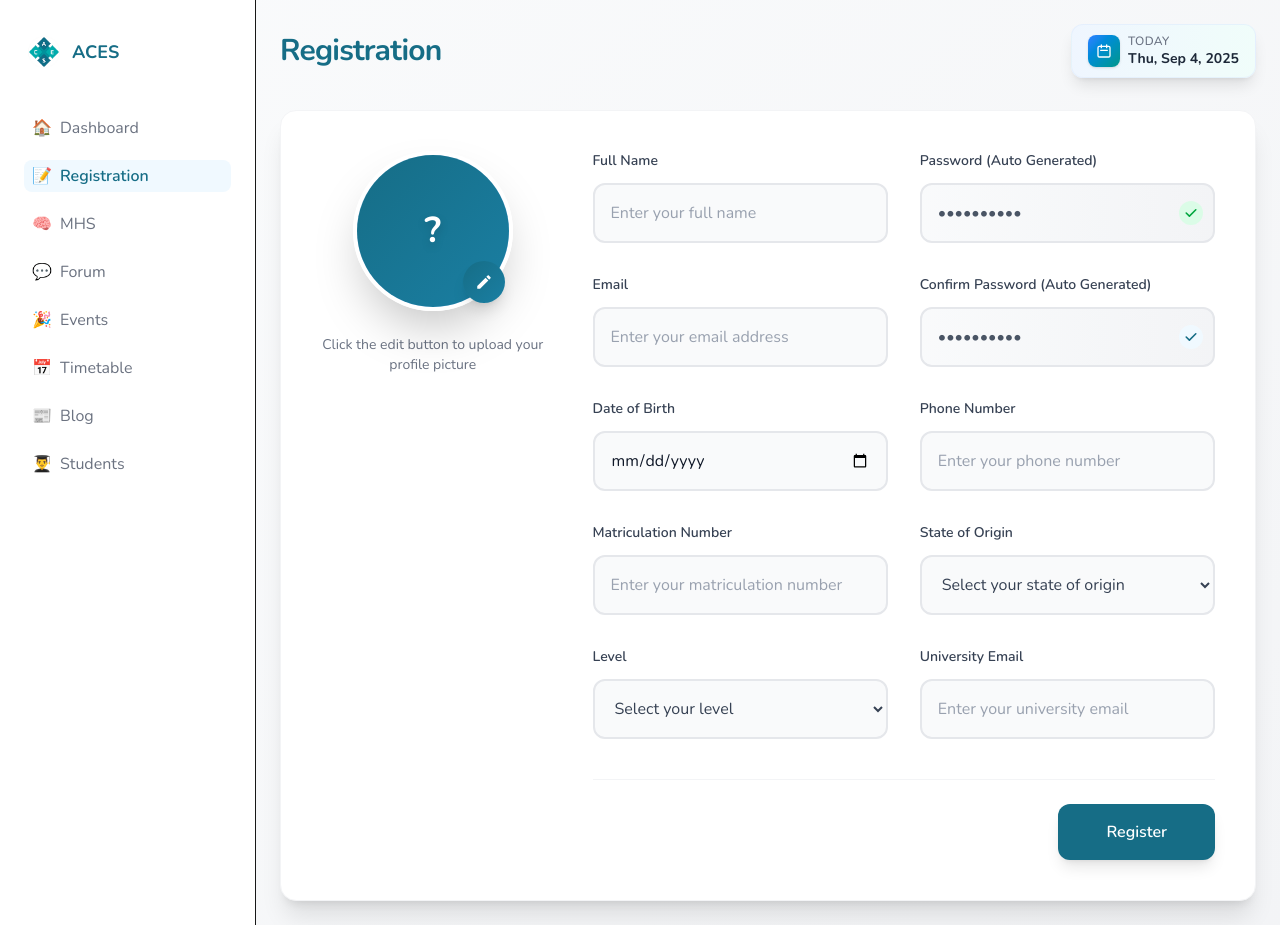
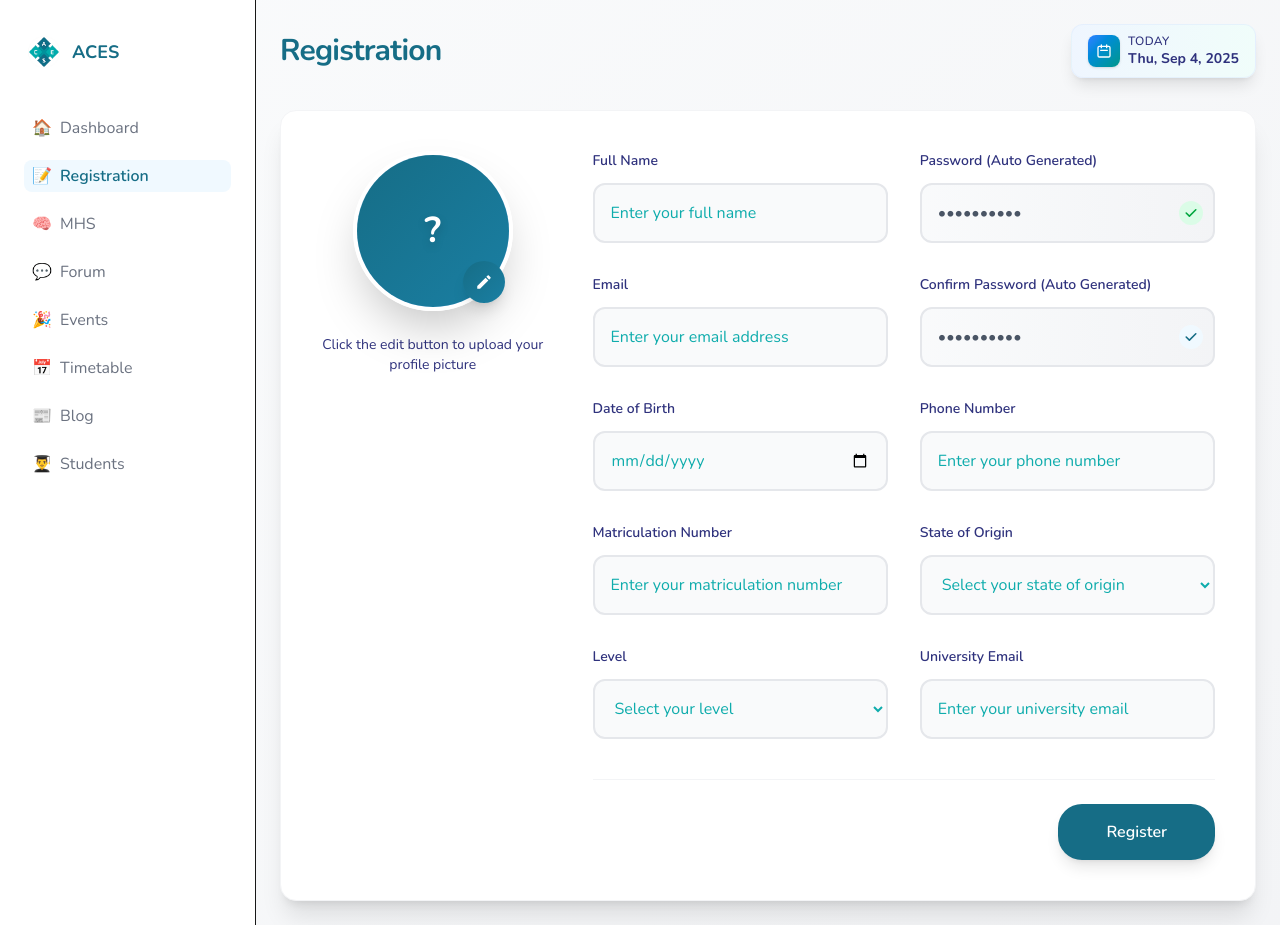
Before and after one commit to acesuniben/Nexus_website, a Next.js app in the folder aces-dashboard/: page /dashboard/registration in a window 1280 px wide. Built offline with nearby package versions, Linux system fonts and the light colour scheme.

Commit message:
finished registration

```diff
--- a/aces-dashboard/src/app/dashboard/registration/page.tsx
+++ b/aces-dashboard/src/app/dashboard/registration/page.tsx
@@ -159,6 +159,28 @@ export default function Registration() {
 
   return (
     <div className="min-h-screen bg-gradient-to-br from-gray-50 to-gray-100 p-4 lg:p-6">
+      <style
+        dangerouslySetInnerHTML={{
+          __html: `
+          input::placeholder,
+          textarea::placeholder {
+            color: #0FACAC !important;
+          }
+          input::-webkit-input-placeholder,
+          textarea::-webkit-input-placeholder {
+            color: #0FACAC !important;
+          }
+          input::-moz-placeholder,
+          textarea::-moz-placeholder {
+            color: #0FACAC !important;
+          }
+          input:-ms-input-placeholder,
+          textarea:-ms-input-placeholder {
+            color: #0FACAC !important;
+          }
+        `,
+        }}
+      />
       <div className="max-w-7xl mx-auto">
         {/* Header */}
         <div className="flex justify-between items-center mb-6 lg:mb-8">
@@ -185,10 +207,13 @@ export default function Registration() {
               </svg>
             </div>
             <div className="flex flex-col">
-              <span className="text-xs font-medium text-gray-500 uppercase tracking-wide">
+              <span
+                className="text-xs font-medium uppercase tracking-wide"
+                style={{ color: "#2F327D" }}
+              >
                 Today
               </span>
-              <span className="text-sm font-bold text-gray-800">
+              <span className="text-sm font-bold" style={{ color: "#2F327D" }}>
                 {new Date().toLocaleDateString("en-US", {
                   weekday: "short",
                   day: "numeric",
@@ -307,7 +332,10 @@ export default function Registration() {
                   className="hidden"
                 />
               </div>
-              <p className="text-sm text-gray-500 text-center max-w-xs">
+              <p
+                className="text-sm text-center max-w-xs"
+                style={{ color: "#2F327D" }}
+              >
                 Click the edit button to upload your profile picture
               </p>
             </div>
@@ -318,9 +346,12 @@ export default function Registration() {
                 {/* Full Name */}
                 <div className="group">
                   <label
-                    className="block text-sm font-semibold text-gray-700 mb-3 group-focus-within:transition-colors"
+                    className="block text-sm font-semibold mb-3 group-focus-within:transition-colors"
                     style={
-                      { "--focus-color": "#166D86" } as React.CSSProperties
+                      {
+                        color: "#2F327D",
+                        "--focus-color": "#166D86",
+                      } as React.CSSProperties
                     }
                   >
                     Full Name
@@ -330,14 +361,16 @@ export default function Registration() {
                     name="fullName"
                     value={formData.fullName}
                     onChange={handleInputChange}
-                    className="w-full px-4 py-4 border-2 border-gray-200 rounded-xl bg-gray-50 focus:bg-white focus:outline-none focus:ring-4 focus:border-transparent transition-all duration-200 placeholder-gray-400 text-gray-900"
+                    className="w-full px-4 py-4 border-2 border-gray-200 rounded-xl bg-gray-50 focus:bg-white focus:outline-none focus:ring-4 focus:border-transparent transition-all duration-200"
                     style={
                       {
-                        "--tw-ring-color": "#166D86",
+                        "--tw-ring-color": "#0FACAC",
+                        color: "#0FACAC",
+                        "--placeholder-color": "#0FACAC",
                       } as React.CSSProperties
                     }
                     onFocus={(e) => {
-                      e.target.style.borderColor = "#166D86";
+                      e.target.style.borderColor = "#0FACAC";
                       e.target.style.boxShadow =
                         "0 0 0 4px rgba(22, 109, 134, 0.1)";
                     }}
@@ -352,7 +385,10 @@ export default function Registration() {
 
                 {/* Password (Auto Generated) */}
                 <div className="group">
-                  <label className="block text-sm font-semibold text-gray-700 mb-3">
+                  <label
+                    className="block text-sm font-semibold mb-3"
+                    style={{ color: "#2F327D" }}
+                  >
                     Password (Auto Generated)
                   </label>
                   <div className="relative">
@@ -383,7 +419,10 @@ export default function Registration() {
 
                 {/* Email */}
                 <div className="group">
-                  <label className="block text-sm font-semibold text-gray-700 mb-3 group-focus-within:transition-colors">
+                  <label
+                    className="block text-sm font-semibold mb-3 group-focus-within:transition-colors"
+                    style={{ color: "#2F327D" }}
+                  >
                     Email
                   </label>
                   <input
@@ -391,11 +430,16 @@ export default function Registration() {
                     name="email"
                     value={formData.email}
                     onChange={handleInputChange}
-                    className="w-full px-4 py-4 border-2 border-gray-200 rounded-xl bg-gray-50 focus:bg-white focus:outline-none transition-all duration-200 placeholder-gray-400 text-gray-900"
+                    className="w-full px-4 py-4 border-2 border-gray-200 rounded-xl bg-gray-50 focus:bg-white focus:outline-none transition-all duration-200"
+                    style={
+                      {
+                        color: "#0FACAC",
+                      } as React.CSSProperties
+                    }
                     onFocus={(e) => {
-                      e.target.style.borderColor = "#166D86";
+                      e.target.style.borderColor = "#0FACAC";
                       e.target.style.boxShadow =
-                        "0 0 0 4px rgba(22, 109, 134, 0.1)";
+                        "0 0 0 4px rgba(15, 172, 172, 0.1)";
                     }}
                     onBlur={(e) => {
                       e.target.style.borderColor = "#e5e7eb";
@@ -408,7 +452,10 @@ export default function Registration() {
 
                 {/* Confirm Password (Auto Generated) */}
                 <div className="group">
-                  <label className="block text-sm font-semibold text-gray-700 mb-3">
+                  <label
+                    className="block text-sm font-semibold mb-3"
+                    style={{ color: "#2F327D" }}
+                  >
                     Confirm Password (Auto Generated)
                   </label>
                   <div className="relative">
@@ -443,7 +490,10 @@ export default function Registration() {
 
                 {/* Date of Birth */}
                 <div className="group">
-                  <label className="block text-sm font-semibold text-gray-700 mb-3 group-focus-within:text-teal-600 transition-colors">
+                  <label
+                    className="block text-sm font-semibold mb-3 group-focus-within:text-teal-600 transition-colors"
+                    style={{ color: "#2F327D" }}
+                  >
                     Date of Birth
                   </label>
                   <input
@@ -451,7 +501,22 @@ export default function Registration() {
                     name="dateOfBirth"
                     value={formData.dateOfBirth}
                     onChange={handleInputChange}
-                    className="w-full px-4 py-4 border-2 border-gray-200 rounded-xl bg-gray-50 focus:bg-white focus:outline-none focus:ring-4 focus:ring-teal-100 focus:border-teal-500 transition-all duration-200 text-gray-900"
+                    className="w-full px-4 py-4 border-2 border-gray-200 rounded-xl bg-gray-50 focus:bg-white focus:outline-none transition-all duration-200"
+                    style={
+                      {
+                        "--tw-ring-color": "#0FACAC",
+                        color: "#0FACAC",
+                      } as React.CSSProperties
+                    }
+                    onFocus={(e) => {
+                      e.target.style.borderColor = "#0FACAC";
+                      e.target.style.boxShadow =
+                        "0 0 0 4px rgba(15, 172, 172, 0.1)";
+                    }}
+                    onBlur={(e) => {
+                      e.target.style.borderColor = "#e5e7eb";
+                      e.target.style.boxShadow = "none";
+                    }}
                     max={new Date().toISOString().split("T")[0]} // Prevents future dates
                     min="1970-01-01" // Reasonable minimum date
                     required
@@ -460,7 +525,10 @@ export default function Registration() {
 
                 {/* Phone Number */}
                 <div className="group">
-                  <label className="block text-sm font-semibold text-gray-700 mb-3 group-focus-within:text-teal-600 transition-colors">
+                  <label
+                    className="block text-sm font-semibold mb-3 group-focus-within:text-teal-600 transition-colors"
+                    style={{ color: "#2F327D" }}
+                  >
                     Phone Number
                   </label>
                   <input
@@ -468,7 +536,22 @@ export default function Registration() {
                     name="phoneNumber"
                     value={formData.phoneNumber}
                     onChange={handleInputChange}
-                    className="w-full px-4 py-4 border-2 border-gray-200 rounded-xl bg-gray-50 focus:bg-white focus:outline-none focus:ring-4 focus:ring-teal-100 focus:border-teal-500 transition-all duration-200 placeholder-gray-400 text-gray-900"
+                    className="w-full px-4 py-4 border-2 border-gray-200 rounded-xl bg-gray-50 focus:bg-white focus:outline-none transition-all duration-200"
+                    style={
+                      {
+                        "--tw-ring-color": "#0FACAC",
+                        color: "#0FACAC",
+                      } as React.CSSProperties
+                    }
+                    onFocus={(e) => {
+                      e.target.style.borderColor = "#0FACAC";
+                      e.target.style.boxShadow =
+                        "0 0 0 4px rgba(15, 172, 172, 0.1)";
+                    }}
+                    onBlur={(e) => {
+                      e.target.style.borderColor = "#e5e7eb";
+                      e.target.style.boxShadow = "none";
+                    }}
                     placeholder="Enter your phone number"
                     required
                   />
@@ -476,7 +559,10 @@ export default function Registration() {
 
                 {/* Matriculation Number */}
                 <div className="group">
-                  <label className="block text-sm font-semibold text-gray-700 mb-3 group-focus-within:text-teal-600 transition-colors">
+                  <label
+                    className="block text-sm font-semibold mb-3 group-focus-within:text-teal-600 transition-colors"
+                    style={{ color: "#2F327D" }}
+                  >
                     Matriculation Number
                   </label>
                   <input
@@ -484,7 +570,22 @@ export default function Registration() {
                     name="matriculationNumber"
                     value={formData.matriculationNumber}
                     onChange={handleInputChange}
-                    className="w-full px-4 py-4 border-2 border-gray-200 rounded-xl bg-gray-50 focus:bg-white focus:outline-none focus:ring-4 focus:ring-teal-100 focus:border-teal-500 transition-all duration-200 placeholder-gray-400 text-gray-900"
+                    className="w-full px-4 py-4 border-2 border-gray-200 rounded-xl bg-gray-50 focus:bg-white focus:outline-none transition-all duration-200"
+                    style={
+                      {
+                        "--tw-ring-color": "#0FACAC",
+                        color: "#0FACAC",
+                      } as React.CSSProperties
+                    }
+                    onFocus={(e) => {
+                      e.target.style.borderColor = "#0FACAC";
+                      e.target.style.boxShadow =
+                        "0 0 0 4px rgba(15, 172, 172, 0.1)";
+                    }}
+                    onBlur={(e) => {
+                      e.target.style.borderColor = "#e5e7eb";
+                      e.target.style.boxShadow = "none";
+                    }}
                     placeholder="Enter your matriculation number"
                     required
                   />
@@ -492,17 +593,35 @@ export default function Registration() {
 
                 {/* State of Origin */}
                 <div className="group">
-                  <label className="block text-sm font-semibold text-gray-700 mb-3 group-focus-within:text-teal-600 transition-colors">
+                  <label
+                    className="block text-sm font-semibold mb-3 group-focus-within:text-teal-600 transition-colors"
+                    style={{ color: "#2F327D" }}
+                  >
                     State of Origin
                   </label>
                   <select
                     name="stateOfOrigin"
                     value={formData.stateOfOrigin}
                     onChange={handleInputChange}
-                    className="w-full px-4 py-4 border-2 border-gray-200 rounded-xl bg-gray-50 focus:bg-white focus:outline-none focus:ring-4 focus:ring-teal-100 focus:border-teal-500 transition-all duration-200 text-gray-700"
+                    className="w-full px-4 py-4 border-2 border-gray-200 rounded-xl bg-gray-50 focus:bg-white focus:outline-none transition-all duration-200"
+                    style={
+                      {
+                        "--tw-ring-color": "#0FACAC",
+                        color: "#0FACAC",
+                      } as React.CSSProperties
+                    }
+                    onFocus={(e) => {
+                      e.target.style.borderColor = "#0FACAC";
+                      e.target.style.boxShadow =
+                        "0 0 0 4px rgba(15, 172, 172, 0.1)";
+                    }}
+                    onBlur={(e) => {
+                      e.target.style.borderColor = "#e5e7eb";
+                      e.target.style.boxShadow = "none";
+                    }}
                     required
                   >
-                    <option value="" className="text-gray-400">
+                    <option value="" style={{ color: "#2F327D" }}>
                       Select your state of origin
                     </option>
                     {nigerianStates.map((state) => (
@@ -515,17 +634,35 @@ export default function Registration() {
 
                 {/* Level */}
                 <div className="group">
-                  <label className="block text-sm font-semibold text-gray-700 mb-3 group-focus-within:text-teal-600 transition-colors">
+                  <label
+                    className="block text-sm font-semibold mb-3 group-focus-within:text-teal-600 transition-colors"
+                    style={{ color: "#2F327D" }}
+                  >
                     Level
                   </label>
                   <select
                     name="level"
                     value={formData.level}
                     onChange={handleInputChange}
-                    className="w-full px-4 py-4 border-2 border-gray-200 rounded-xl bg-gray-50 focus:bg-white focus:outline-none focus:ring-4 focus:ring-teal-100 focus:border-teal-500 transition-all duration-200 text-gray-700"
+                    className="w-full px-4 py-4 border-2 border-gray-200 rounded-xl bg-gray-50 focus:bg-white focus:outline-none transition-all duration-200"
+                    style={
+                      {
+                        "--tw-ring-color": "#0FACAC",
+                        color: "#0FACAC",
+                      } as React.CSSProperties
+                    }
+                    onFocus={(e) => {
+                      e.target.style.borderColor = "#0FACAC";
+                      e.target.style.boxShadow =
+                        "0 0 0 4px rgba(15, 172, 172, 0.1)";
+                    }}
+                    onBlur={(e) => {
+                      e.target.style.borderColor = "#e5e7eb";
+                      e.target.style.boxShadow = "none";
+                    }}
                     required
                   >
-                    <option value="" className="text-gray-400">
+                    <option value="" style={{ color: "#2F327D" }}>
                       Select your level
                     </option>
                     {levels.map((level) => (
@@ -538,7 +675,10 @@ export default function Registration() {
 
                 {/* University Email */}
                 <div className="group">
-                  <label className="block text-sm font-semibold text-gray-700 mb-3 group-focus-within:text-teal-600 transition-colors">
+                  <label
+                    className="block text-sm font-semibold mb-3 group-focus-within:text-teal-600 transition-colors"
+                    style={{ color: "#2F327D" }}
+                  >
                     University Email
                   </label>
                   <input
@@ -546,7 +686,22 @@ export default function Registration() {
                     name="universityEmail"
                     value={formData.universityEmail}
                     onChange={handleInputChange}
-                    className="w-full px-4 py-4 border-2 border-gray-200 rounded-xl bg-gray-50 focus:bg-white focus:outline-none focus:ring-4 focus:ring-teal-100 focus:border-teal-500 transition-all duration-200 placeholder-gray-400 text-gray-900"
+                    className="w-full px-4 py-4 border-2 border-gray-200 rounded-xl bg-gray-50 focus:bg-white focus:outline-none transition-all duration-200"
+                    style={
+                      {
+                        "--tw-ring-color": "#0FACAC",
+                        color: "#0FACAC",
+                      } as React.CSSProperties
+                    }
+                    onFocus={(e) => {
+                      e.target.style.borderColor = "#0FACAC";
+                      e.target.style.boxShadow =
+                        "0 0 0 4px rgba(15, 172, 172, 0.1)";
+                    }}
+                    onBlur={(e) => {
+                      e.target.style.borderColor = "#e5e7eb";
+                      e.target.style.boxShadow = "none";
+                    }}
                     placeholder="Enter your university email"
                     required
                   />
@@ -558,7 +713,7 @@ export default function Registration() {
                 <button
                   type="submit"
                   disabled={isLoading}
-                  className="text-white font-semibold py-4 px-12 rounded-xl transition-all duration-200 disabled:opacity-50 disabled:cursor-not-allowed shadow-lg hover:shadow-xl transform hover:scale-105 focus:outline-none focus:ring-4"
+                  className="text-white font-semibold py-4 px-12 rounded-3xl transition-all duration-200 disabled:opacity-50 disabled:cursor-not-allowed shadow-lg hover:shadow-xl transform hover:scale-105 focus:outline-none focus:ring-4"
                   style={
                     {
                       backgroundColor: "#166D86",
```
